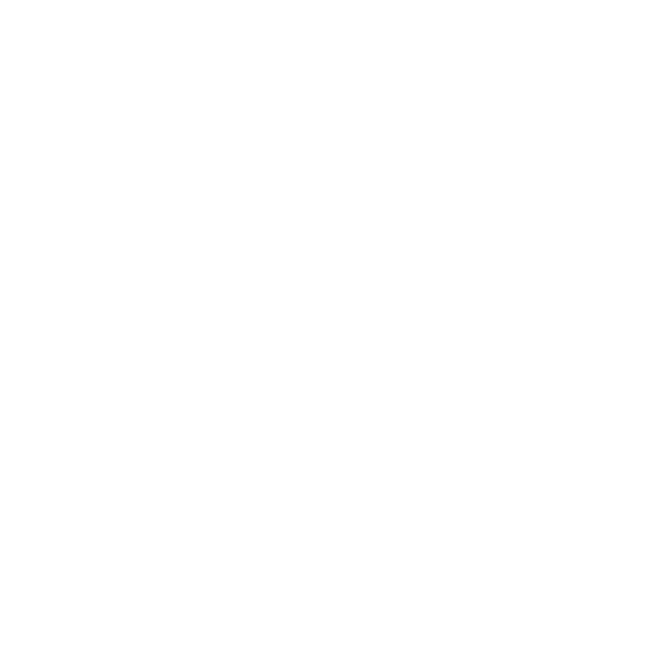
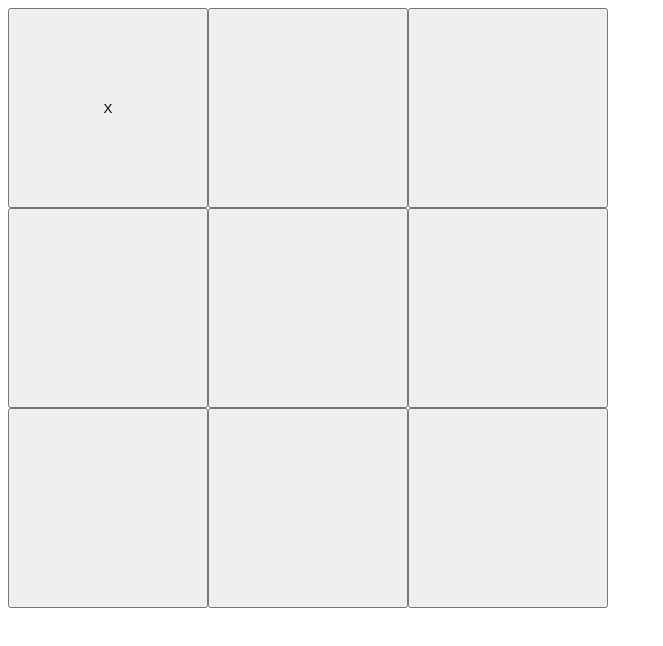
Before and after one commit to CatoTheYounger97/odin-tic-tac-toe, a plain HTML site: page index.html in a window 1280 px wide. Shown: the whole page, without its empty margins (0-663 px from the left). Drawn offline with Linux system fonts and the light colour scheme.

Commit message:
add game board, display and player objects

```diff
--- a/index.css
+++ b/index.css
@@ -0,0 +1,10 @@
+* {
+    box-sizing: border-box;
+}
+
+#board-container {
+    display: grid;
+    grid-template-columns: repeat(3, 200px);
+    grid-template-rows: repeat(3, 200px);
+
+}
--- a/index.html
+++ b/index.html
@@ -8,6 +8,19 @@
     <script src="index.js" defer></script>
 </head>
 <body>
+    <div id="content">
+        <div id="board-container">
+            <button class="GameBoard" id="cell-1"></button>
+            <button class="GameBoard" id="cell-2"></button>
+            <button class="GameBoard" id="cell-3"></button>
+            <button class="GameBoard" id="cell-4"></button>
+            <button class="GameBoard" id="cell-5"></button>
+            <button class="GameBoard" id="cell-6"></button>
+            <button class="GameBoard" id="cell-7"></button>
+            <button class="GameBoard" id="cell-8"></button>
+            <button class="GameBoard" id="cell-9"></button>
+        </div>
+    </div>
 
 </body>
 </html>
--- a/index.js
+++ b/index.js
@@ -0,0 +1,81 @@
+
+
+// objects
+// gameboard
+// players
+
+// GAME LOGIC
+// start state = two players with assingned marks, clean board
+// place mark in turns
+// 3 marks in a row is victory
+// reset
+
+// DISPLAY
+// interraction with DOM for visuals
+
+// INPUT
+// handle input from player to DOM
+
+
+
+const gameBoard = (() => {
+    const board = [0, 0, 0, 0, 0, 0, 0, 0, 0];
+
+    const placeMark = (mark, location) => {
+        if (board[location] === 0) {
+            board[location] = mark;
+        } else {
+            // mark can't be placed
+        }
+
+        console.log(board);
+    };
+
+    const reset = () => {
+        for (let i = 0; i < board.length; ++i)
+        {
+            board[i] = 0;
+        }
+    };
+
+    return {
+        placeMark,
+        reset,
+        board,
+    };
+})();
+
+const displayInterface = (() => {
+    const boardCells = document.querySelectorAll('.GameBoard');
+
+    const displayUpdate = (gameBoard) => {
+        for (let i = 0; i < gameBoard.length; ++i)
+        {
+            if (gameBoard[i] === 0) {
+                continue;
+            } else {
+                boardCells[i].textContent = gameBoard[i];
+            }
+        }
+    };
+
+    return {
+        boardCells,
+        displayUpdate,
+    };
+
+})();
+
+
+const Player = (playerMark) => {
+    const mark = playerMark;
+    let score = 0;
+
+    return {mark};
+};
+
+const playerOne = Player('X');
+const playerTwo = Player('O');
+
+gameBoard.placeMark(playerOne.mark, 0);
+displayInterface.displayUpdate(gameBoard.board);
```
